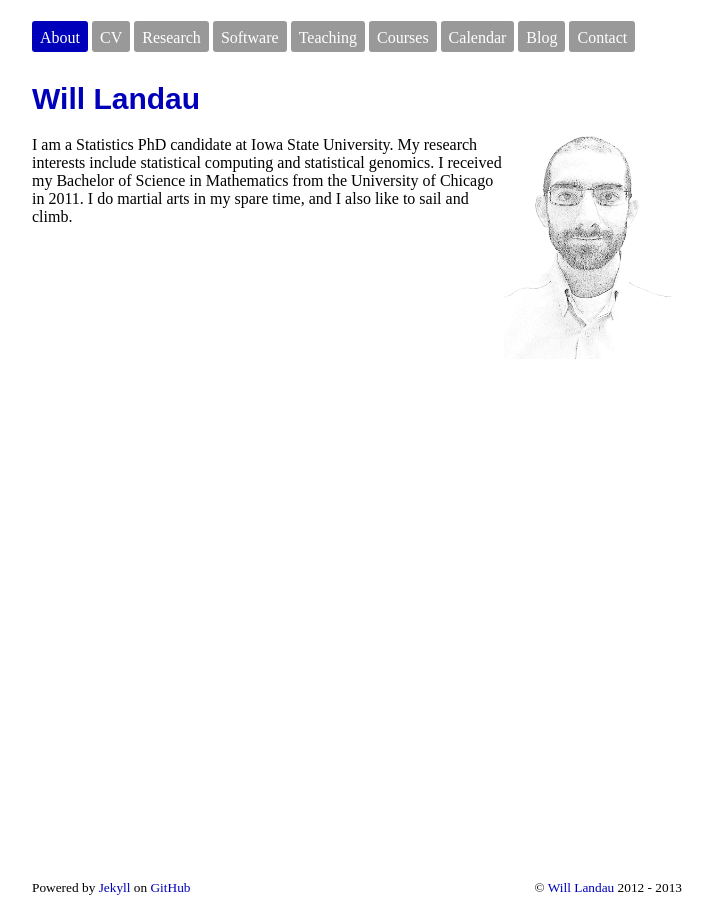
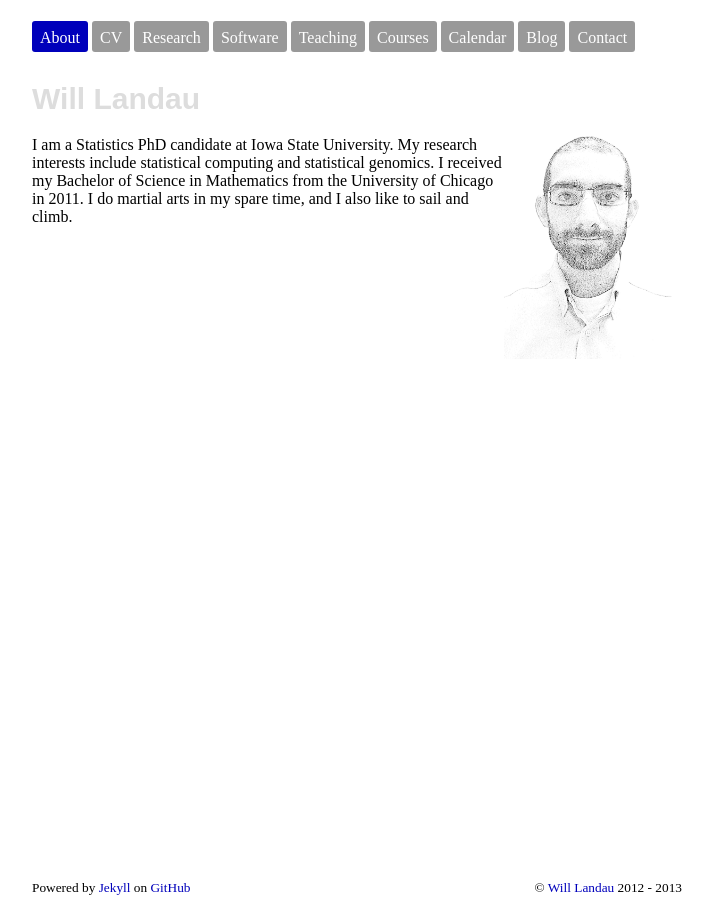
Before and after one commit to wlandau/wlandau.github.io, a Jekyll site: the page built from index.html, in a window 1280 px wide. Shown: the whole page, without its empty margins (303-1016 px from the left). Built offline with Jekyll 4.4.1, drawn with Linux system fonts in a browser that asks for light colours; nearby versions of some CDN libraries.

Commit message:
playing with headings

```diff
--- a/css/wml-custom.css
+++ b/css/wml-custom.css
@@ -11,7 +11,7 @@ html{
 
 h1, h2, h3, h4{
   font-family: sans-serif;
-  color: #0000BB;
+  color: #DDDDDD;
 }
 
 h1{
```
